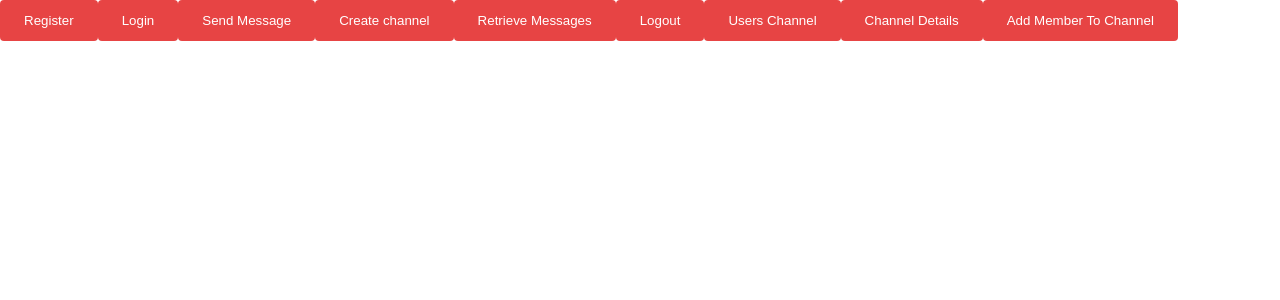
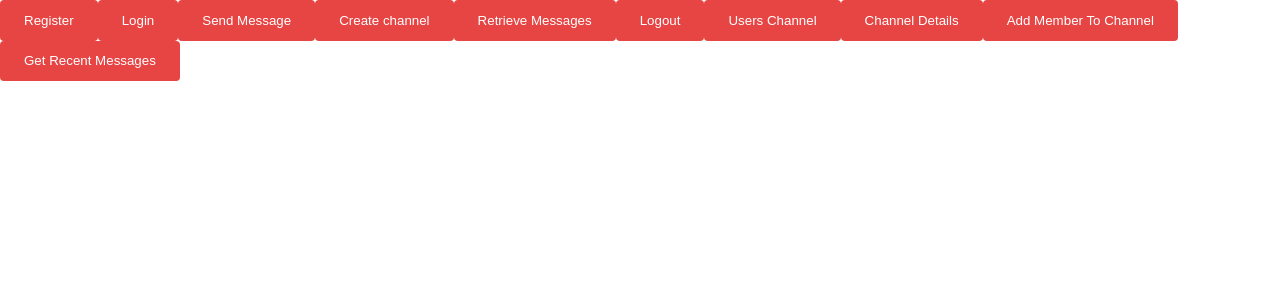
Before and after one commit to idlehands08/avion-slack-project, a React (Create React App) app: page / in a window 1280 px wide. Shown: the top 300 px of the page. Built offline with nearby package versions, Linux system fonts and the light colour scheme; the HTML template or start-up script is replaced by a standard one.

Commit message:
added getRecentMessages function

```diff
--- a/src/App.js
+++ b/src/App.js
@@ -114,6 +114,12 @@ function App() {
       .then(res => console.log(res))
       .catch(error => setError(error.response.data.errors))
   }
+  const getRecentMessages = async () => {
+
+    await userApi.getRecentMessages()
+      .then(res => console.log(res))
+      .catch(error => setError(error.response.data.errors))
+  }
 
   const usersChannel = async () => {
 
@@ -175,6 +181,9 @@ function App() {
       <button onClick={memberToChannel} className="bg-blue-500 hover:bg-blue-400 text-white font-bold py-2 px-4 border-b-4 border-blue-700 hover:border-blue-500 rounded">
        Add Member To Channel
       </button>
+      <button onClick={getRecentMessages} className="bg-blue-500 hover:bg-blue-400 text-white font-bold py-2 px-4 border-b-4 border-blue-700 hover:border-blue-500 rounded">
+       Get Recent Messages
+      </button>
       { error ? error : success }
     </div>
   );
--- a/src/api/UserApi.js
+++ b/src/api/UserApi.js
@@ -18,6 +18,14 @@ const UserApi = {
 
         return API.request(options);
     },
+    getRecentMessages: () => {
+        const options = {
+            method: 'GET',
+            url: '/api/v1/users/recent',
+        }
+
+        return API.request(options);
+    }
 };
 
 export default UserApi;
```
